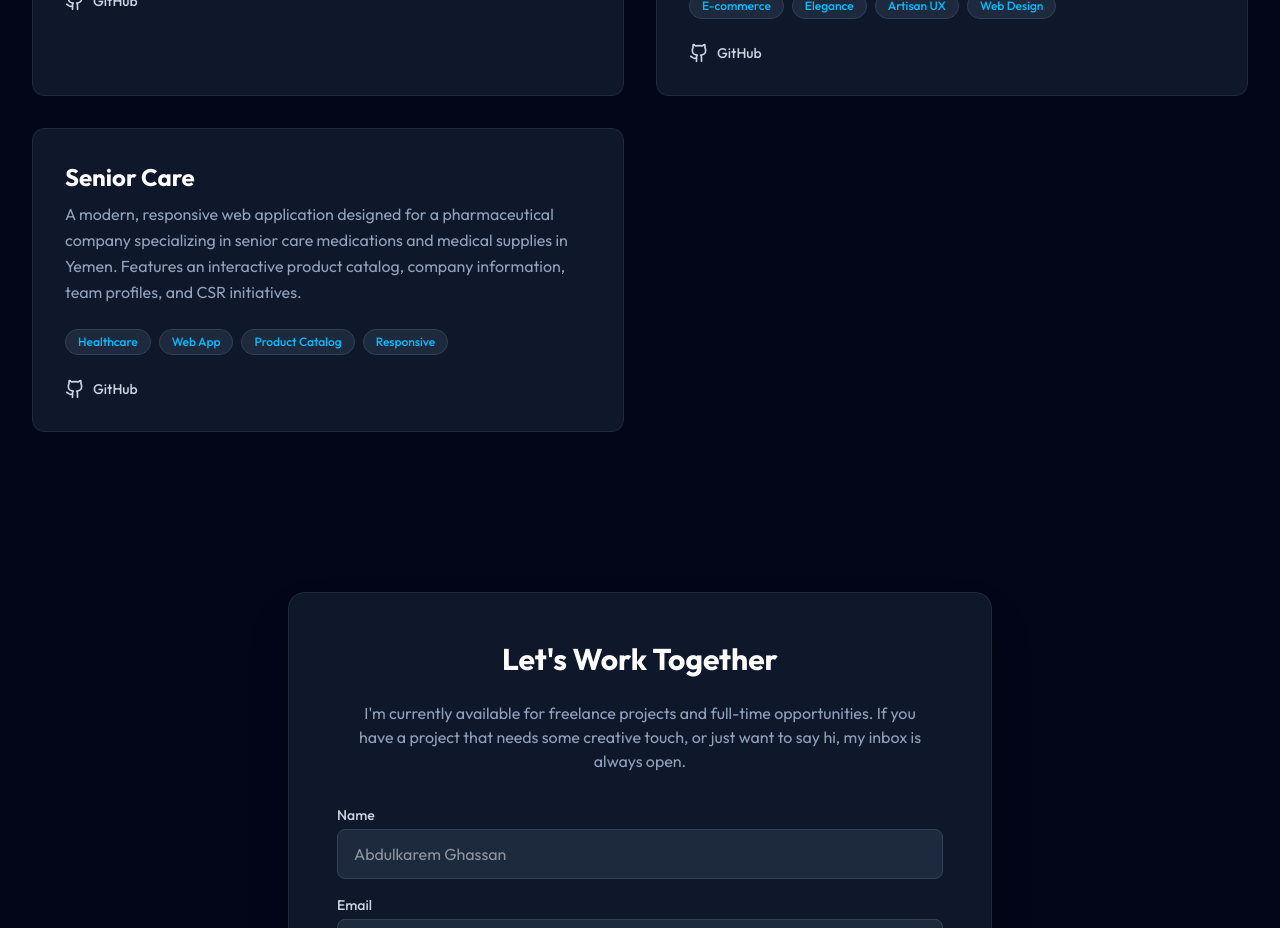
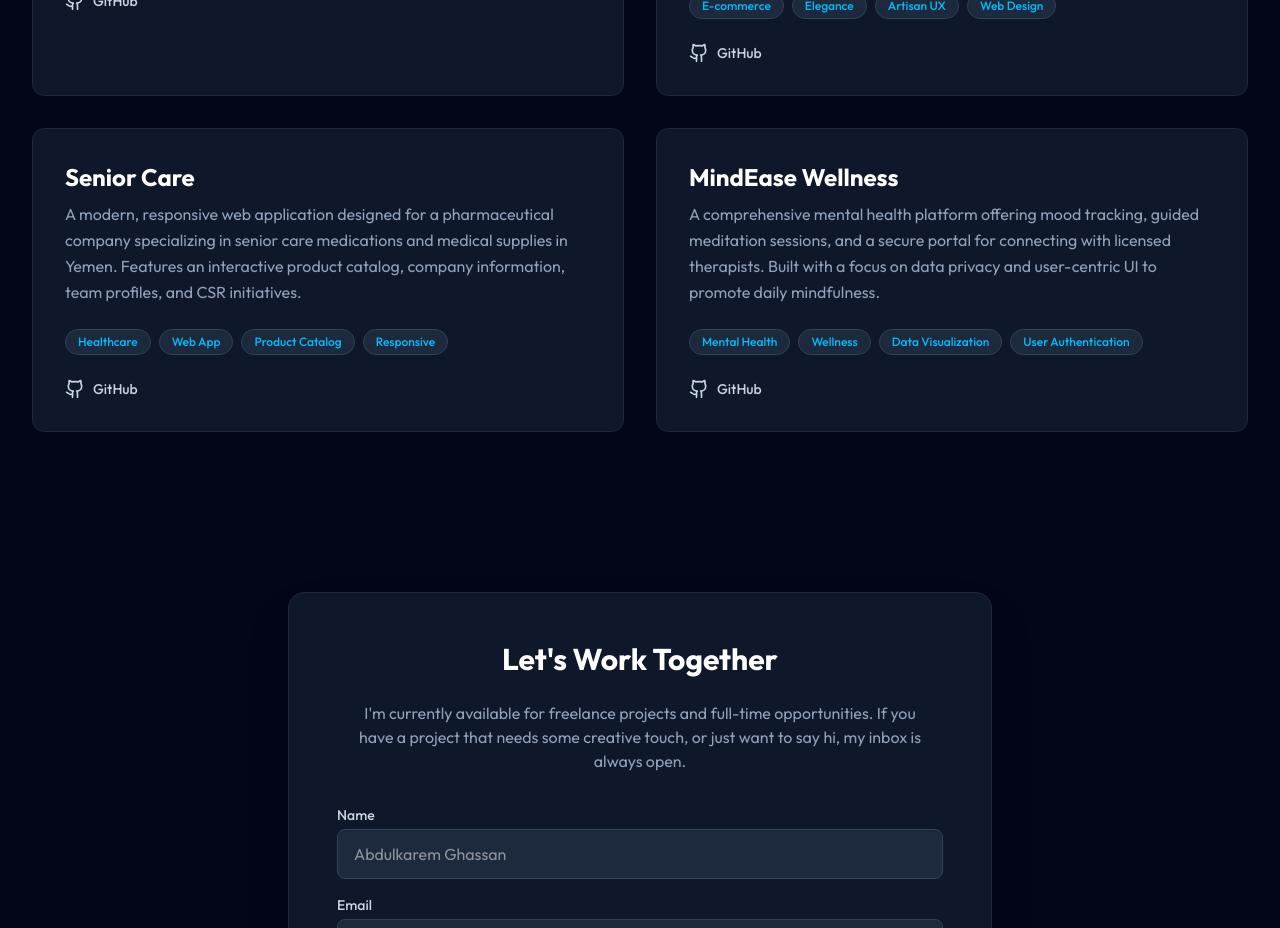
Before and after one commit to Karem2422/Karem2422.github.io, a Next.js app: page / in a window 1280 px wide. Shown: the part 2100-3028 px from the top of the page. Built offline with nearby package versions, Linux system fonts and the light colour scheme.

Commit message:
Add MindEase Wellness project to portfolio

```diff
--- a/src/components/Projects.tsx
+++ b/src/components/Projects.tsx
@@ -41,6 +41,12 @@ const projects: Project[] = [
         title: "Senior Care",
         description: "A modern, responsive web application designed for a pharmaceutical company specializing in senior care medications and medical supplies in Yemen. Features an interactive product catalog, company information, team profiles, and CSR initiatives.",
         tags: ["Healthcare", "Web App", "Product Catalog", "Responsive"],
+        links: { github: "https://github.com/Karem2422" },
+    },
+    {
+        title: "MindEase Wellness",
+        description: "A comprehensive mental health platform offering mood tracking, guided meditation sessions, and a secure portal for connecting with licensed therapists. Built with a focus on data privacy and user-centric UI to promote daily mindfulness.",
+        tags: ["Mental Health", "Wellness", "Data Visualization", "User Authentication"],
         links: { github: "https://github.com/Karem2422" },
     },
 ];
```
